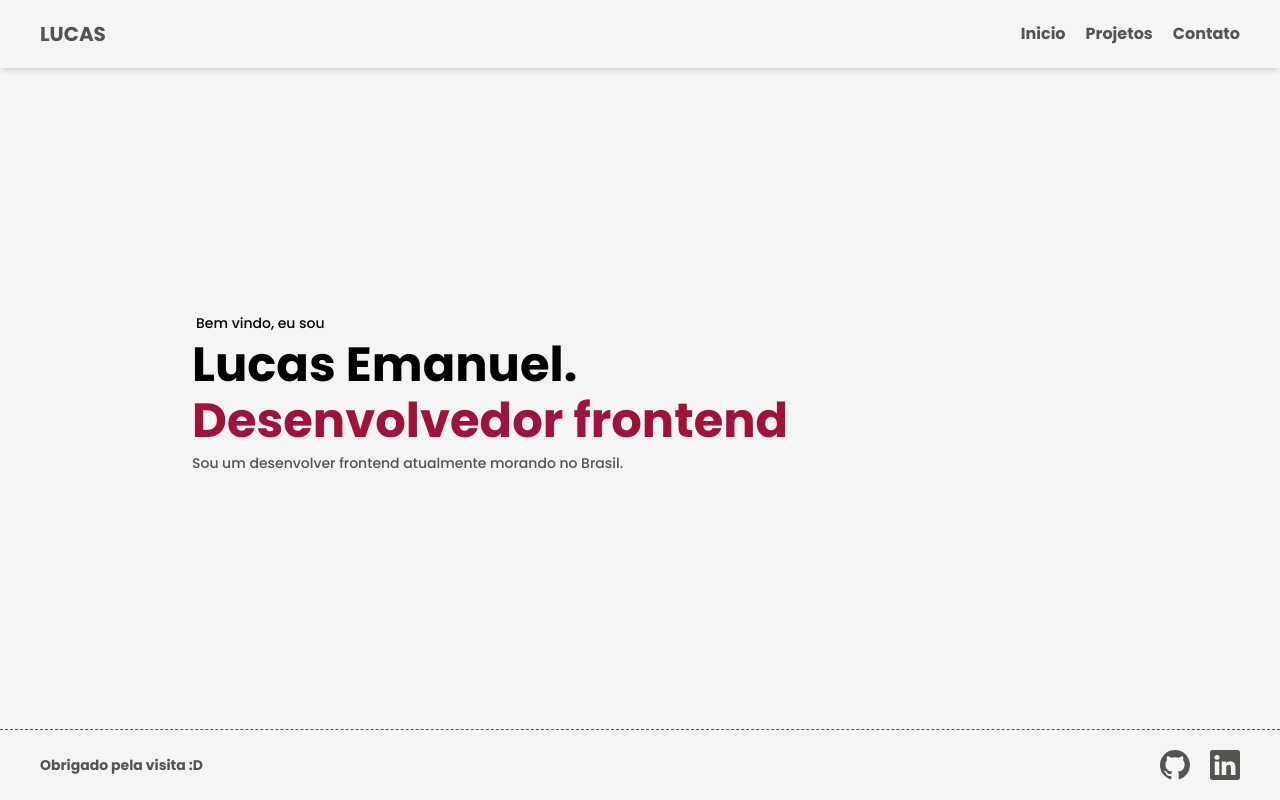
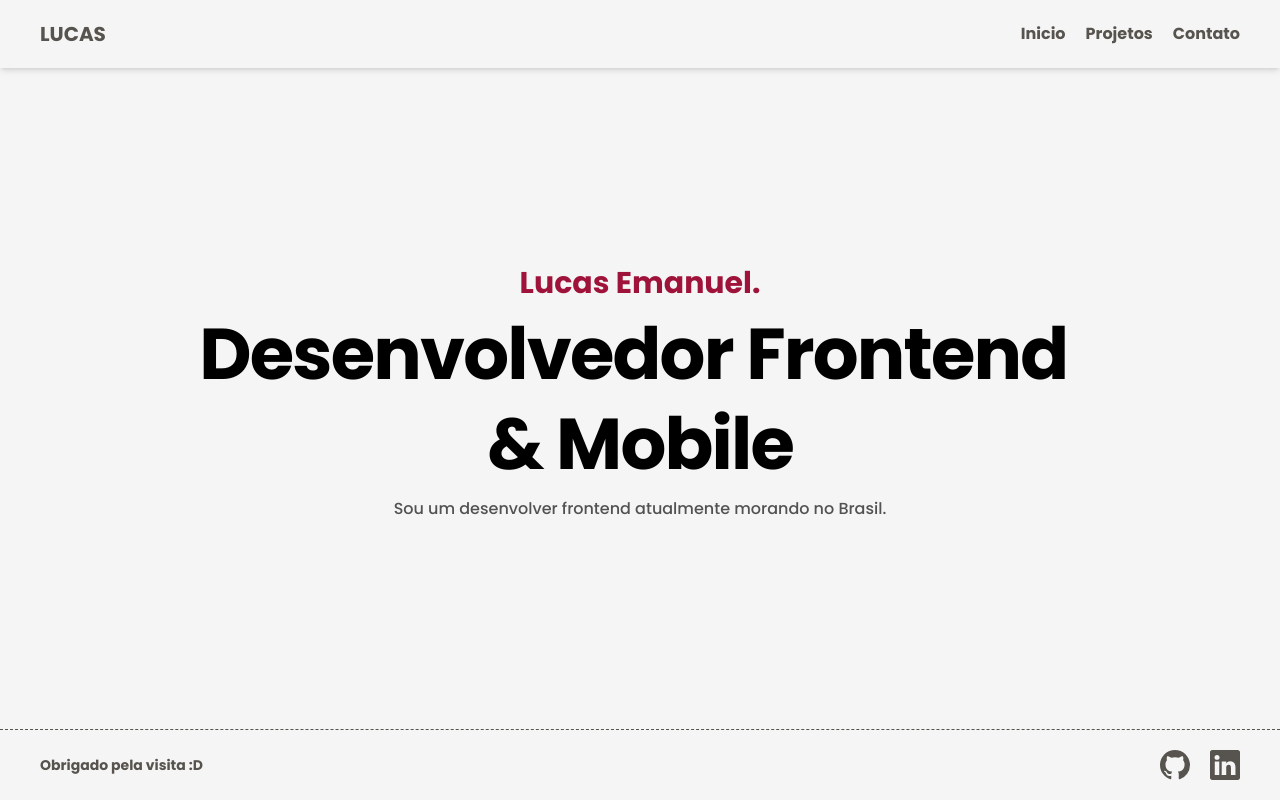
Before and after one commit to Lucas8x/lucas8x.github.io, a React (Vite) app: page / in a window 1280 px wide. Built offline with nearby package versions, Linux system fonts and the light colour scheme.

Commit message:
fix main page

```diff
--- a/src/pages/main.tsx
+++ b/src/pages/main.tsx
@@ -1,20 +1,18 @@
 export function MainPage() {
   return (
-    <main className="-mt-3 flex h-min flex-col items-center gap-2 px-5">
+    <section className="-mt-3 flex h-min flex-col items-center gap-2 px-5">
       {/* <img class="photo" src="https://picsum.photos/200" /> */}
-      <div className=" flex w-auto max-w-4xl flex-col gap-2 md:w-full">
-        <span className="ml-1 text-sm font-medium ">Bem vindo, eu sou</span>
+      <div className="flex w-auto max-w-5xl flex-col gap-2 text-center">
+        <h3 className="text-3xl font-bold text-rose-800">Lucas Emanuel.</h3>
 
-        <h3 className="text-3xl font-bold md:text-5xl">Lucas Emanuel.</h3>
+        <h1 className="whitespace-break-spaces text-3xl font-bold tracking-tight md:text-7xl md:leading-tight">
+          Desenvolvedor Frontend {'\n'}& Mobile
+        </h1>
 
-        <h3 className="text-3xl font-bold text-rose-800 md:text-5xl">
-          Desenvolvedor frontend
-        </h3>
-
-        <span className="max-w-lg text-sm font-medium text-neutral-600">
+        <span className="text-base font-medium text-neutral-600">
           Sou um desenvolver frontend atualmente morando no Brasil.
         </span>
       </div>
-    </main>
+    </section>
   );
 }
```
